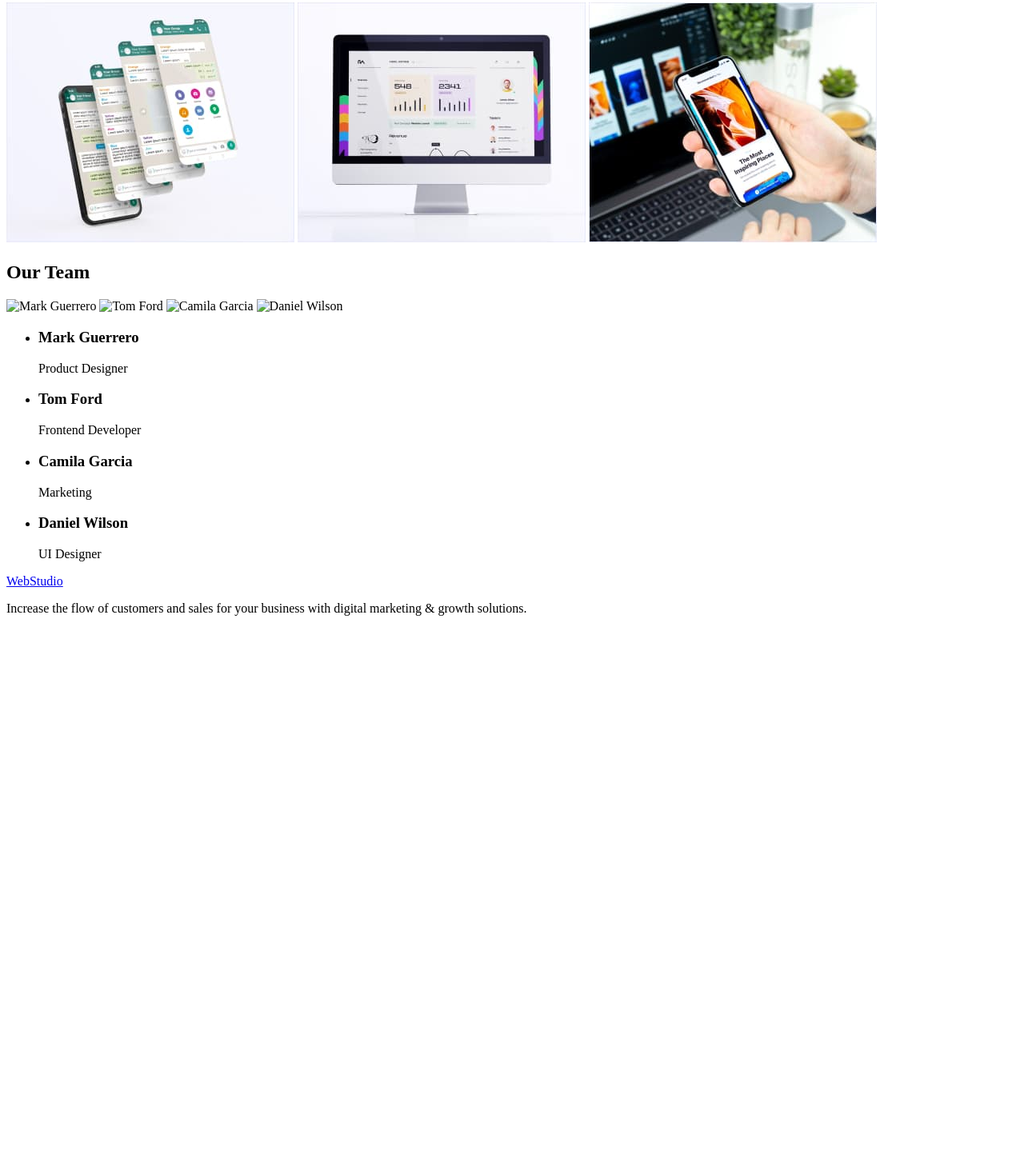
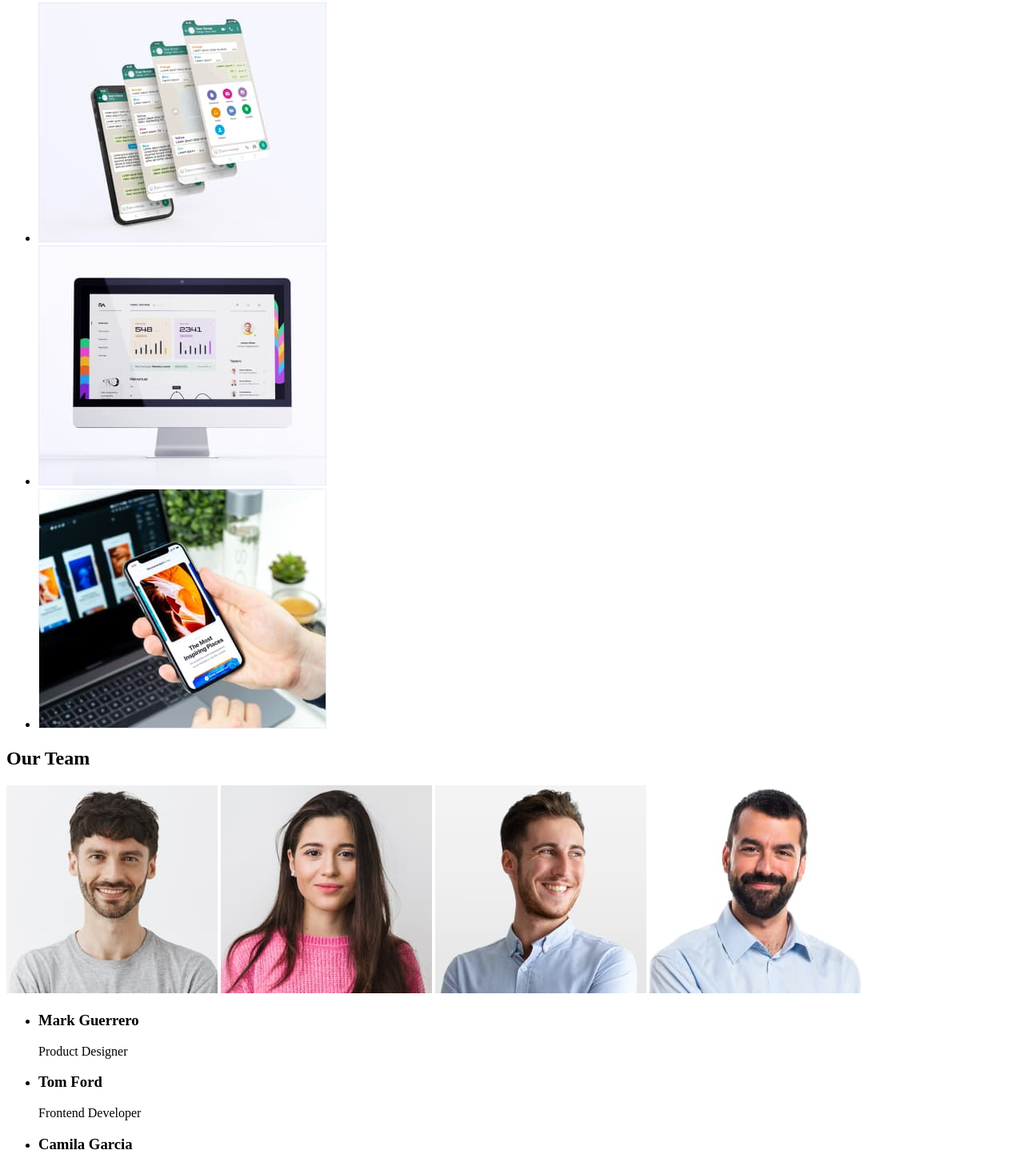
Before and after one commit to Maks12-droid/goit-markup-hw-01, a plain HTML site: page index.html in a window 1280 px wide. Shown: the part 609-2067 px from the top of the page at 80% size. Before the commit the page ends 1395 px from the top, so only its background shows below. Drawn offline with Linux system fonts and the light colour scheme.

Commit message:
Готова HTML розмітка

```diff
--- a/index.html
+++ b/index.html
@@ -1,13 +1,11 @@
 <!DOCTYPE html>
 <html lang="en">
   <head>
-
-    <meta charset="UTF-8">
-    <meta http-equiv="X-UA-Compatible" content="IE=edge">
-    <meta name="viewport" content="width=device-width, initial-scale=1.0">
+    <meta charset="UTF-8" />
+    <meta http-equiv="X-UA-Compatible" content="IE=edge" />
+    <meta name="viewport" content="width=device-width, initial-scale=1.0" />
 
     <title>WebStudio</title>
-
   </head>
   <body>
     <header>
@@ -24,10 +22,16 @@
             <a href="">Contacts</a>
           </li>
         </ul>
+        <address>
           <ul>
-                <li><a href="mailto:info@devstudio.com">info@devstudio.com</a></li>
-                <li><a href="tel:+110001111111">+11 (000) 111-11-11</a></li>
+            <li>
+              <a href="mailto:info@devstudio.com">info@devstudio.com</a>
+            </li>
+            <li>
+              <a href="tel:+110001111111">+11 (000) 111-11-11</a>
+            </li>
           </ul>
+        </address>
       </nav>
     </header>
 
@@ -43,19 +47,31 @@
         <ul>
           <li>
             <h3>Strategy</h3>
-                    <p>Our goal is to identify the business problem to walk away with the perfect and creative solution.</p>
+            <p>
+              Our goal is to identify the business problem to walk away with the
+              perfect and creative solution.
+            </p>
           </li>
           <li>
             <h3>Punctuality</h3>
-                    <p>Bring the key message to the brand's audience for the best price within the shortest possible time.</p>
+            <p>
+              Bring the key message to the brand's audience for the best price
+              within the shortest possible time.
+            </p>
           </li>
           <li>
             <h3>Diligence</h3>
-                    <p>Research and confirm brands that present the strongest digital growth opportunities and minimize risk.</p>
+            <p>
+              Research and confirm brands that present the strongest digital
+              growth opportunities and minimize risk.
+            </p>
           </li>
           <li>
             <h3>Technologies</h3>
-                    <p>Design practice focused on digital experiences. We bring forth a deep passion for problem-solving.</p>
+            <p>
+              Design practice focused on digital experiences. We bring forth a
+              deep passion for problem-solving.
+            </p>
           </li>
         </ul>
       </section>
@@ -63,18 +79,49 @@
       <!-- Our work -->
       <section>
         <h2>What are we doing</h2>
-            <img src="./images/Our-work/Rectangle 71-1.jpg" alt="Ми працюємо для данних які відслідковують статистику" width="360px" height="300px"">
-            <img src="./images/Our-work/Rectangle 71-2.jpg" alt="Ми працюємо для мессенджерів" width="360px" height="300px"">
-            <img src="./images/Our-work/Rectangle 71.jpg" alt="Ми працюємо для рекомендашок" width="360px" height="300px"">
+        <ul>
+          <li>
+            <img src="./images/our-work/rectangle-71-1.jpg" alt="Ми працюємо для
+            данних які відслідковують статистику" width="360" height="300">
+          </li>
+          <li>
+            <img src="./images/our-work/rectangle-71-2.jpg" alt="Ми працюємо для
+            мессенджерів" width="360" height="300">
+          </li>
+          <li>
+            <img src="./images/our-work/rectangle-71.jpg" alt="Ми працюємо для
+            рекомендашок" width="360" height="300">
+          </li>
+        </ul>
       </section>
 
       <!-- Our Team -->
       <section>
         <h2>Our Team</h2>
-            <img src="./images/Our-Team/img.png" alt="Mark Guerrero" width="264px" height="260px">
-            <img src="./images/Our-Team/img-1.png" alt="Tom Ford" width="264px" height="260px">
-            <img src="./images/Our-Team/img-2.png" alt="Camila Garcia" width="264px" height="260px">
-            <img src="./images/Our-Team/img-3.png" alt="Daniel Wilson" width="264px" height="260px">
+        <img
+          src="./images/our-team/img.jpg"
+          alt="Mark Guerrero"
+          width="264"
+          height="260"
+        />
+        <img
+          src="./images/our-team/img-1.jpg"
+          alt="Tom Ford"
+          width="264"
+          height="260"
+        />
+        <img
+          src="./images/our-team/img-2.jpg"
+          alt="Camila Garcia"
+          width="264"
+          height="260"
+        />
+        <img
+          src="./images/our-team/img-3.jpg"
+          alt="Daniel Wilson"
+          width="264"
+          height="260"
+        />
         <ul>
           <li>
             <h3>Mark Guerrero</h3>
@@ -98,8 +145,10 @@
 
     <footer>
       <a href="./index.html">Web<span>Studio</span></a>
-        <p>Increase the flow of customers and sales for your business with digital marketing & growth solutions.</p>
+      <p>
+        Increase the flow of customers and sales for your business with digital
+        marketing & growth solutions.
+      </p>
     </footer>
-
   </body>
 </html>
```
Also changed, not shown: images/our-team/img-1.jpg (added), images/our-team/img-2.jpg (added), images/our-team/img-3.jpg (added), images/our-team/img.jpg (added), images/our-work/rectangle-71-1.jpg (added), images/our-work/rectangle-71-2.jpg (added), images/our-work/rectangle-71.jpg (added). Lines whose indentation alone changed are shown as unchanged.
